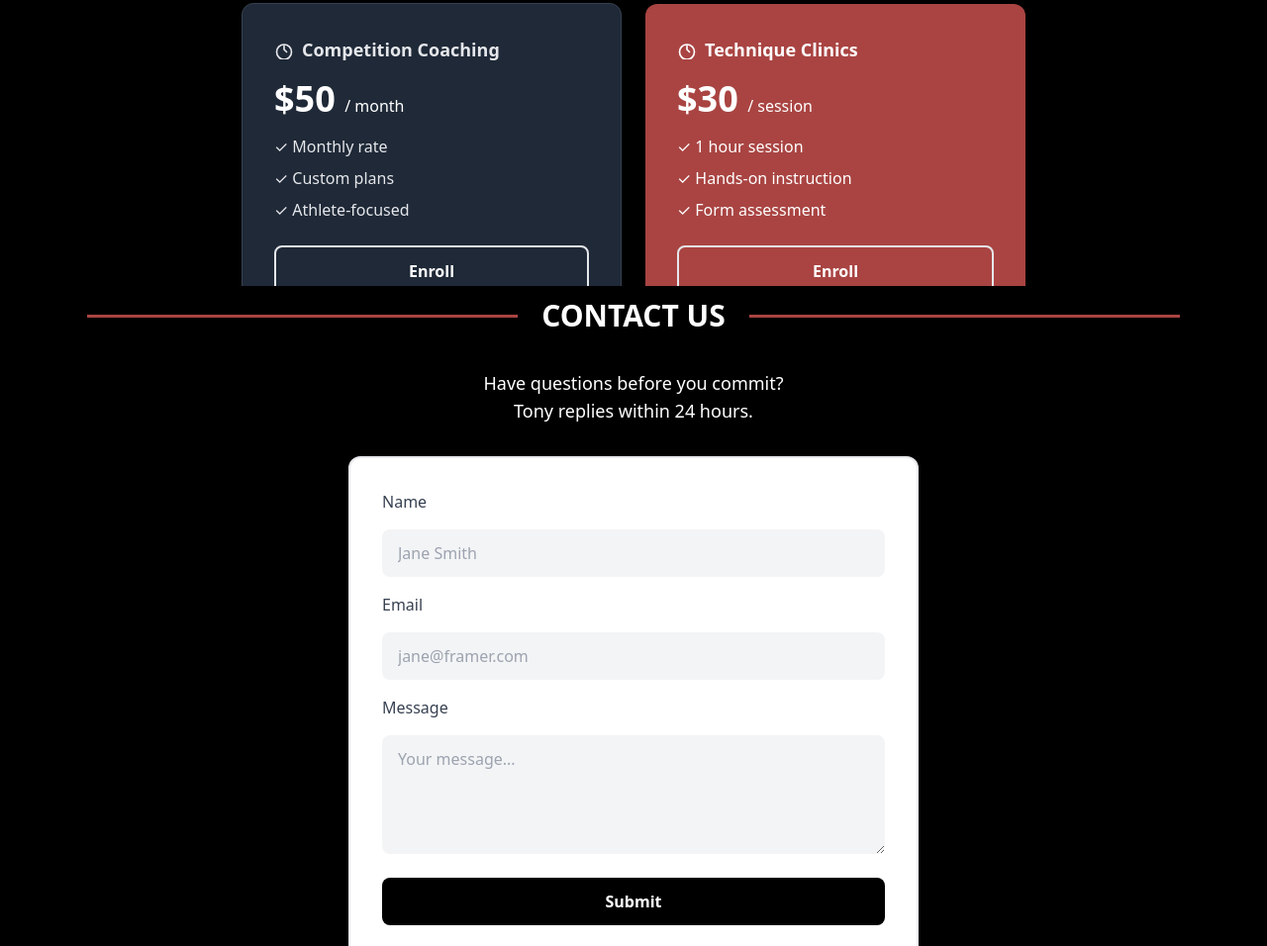
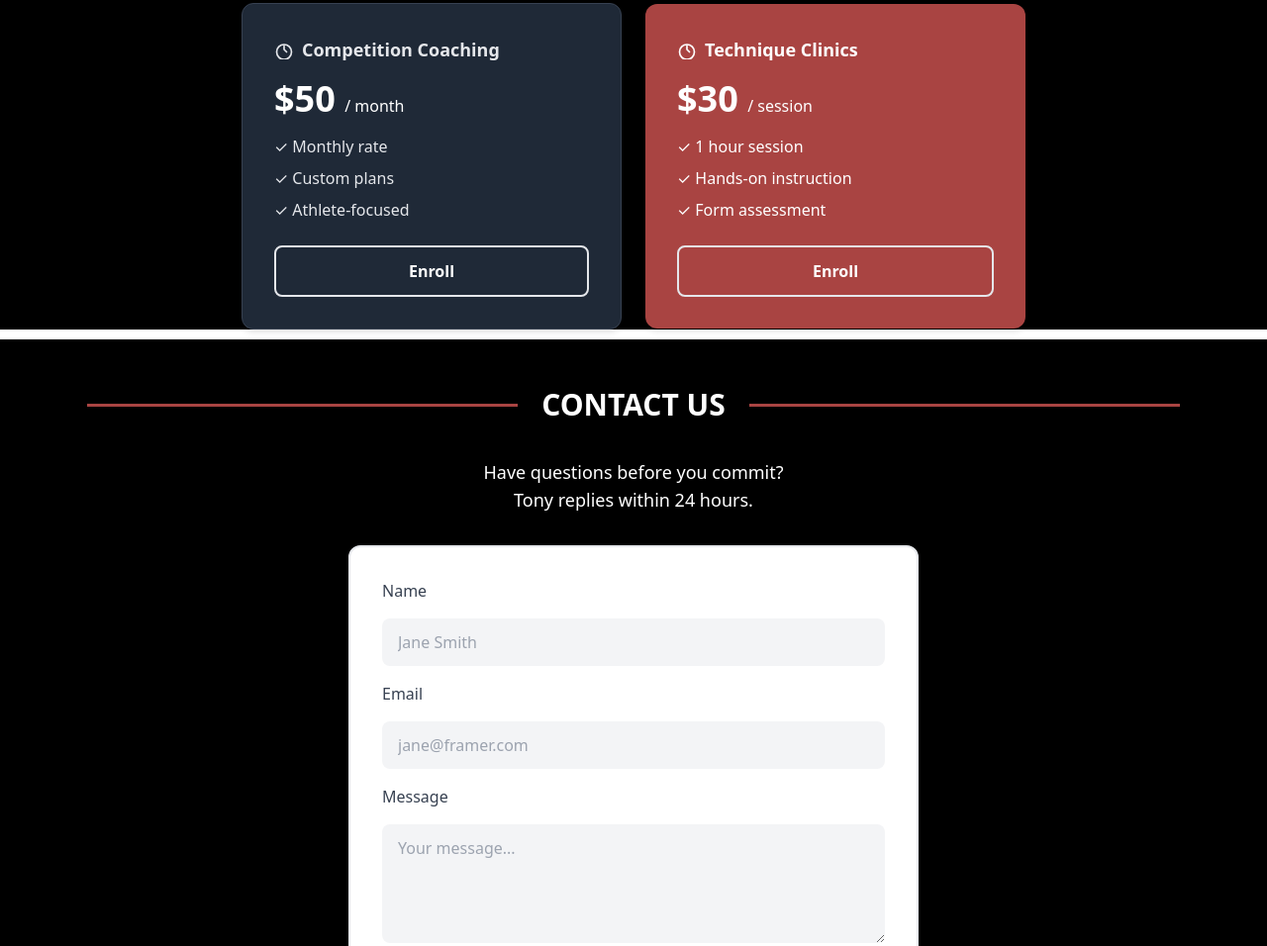
Before and after one commit to SierraDiller/TonyHinson, a plain HTML site: page index.html in a window 1280 px wide. Shown: the part 3421-4377 px from the top of the page at 99% size. Drawn offline with nearby package versions, Linux system fonts and the light colour scheme.

Commit message:
Update index.html

```diff
--- a/index.html
+++ b/index.html
@@ -726,7 +726,7 @@
     <!-- contact-form -->
     <section id="contact-form"
         class="flex flex-col justify-center items-center min-h-screen px-6 pt-10 sm:pt-0 pb-12 scroll-mt-40 bg-black"
-        style="margin-top: -80px;">
+        style="margin-top: 10px;">
         <section class="w-full py-3 bg-black">
             <div class="max-w-6xl mx-auto px-6">
                <h2 class="redline text-3xl font-bold uppercase text-white">CONTACT US</h2>
```
